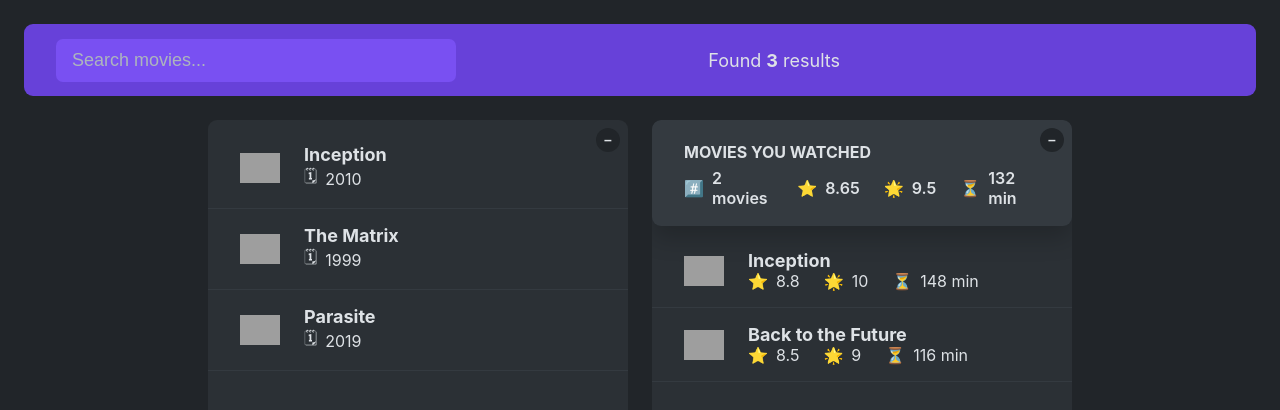
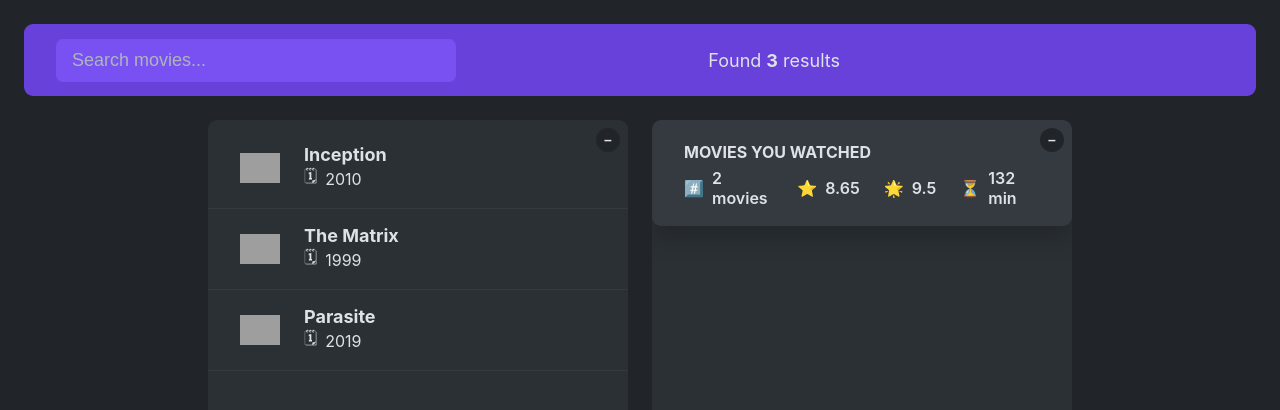
Before and after one commit to lonelydomino/usePopcorn, a React (Create React App) app: page / in a window 1280 px wide. Shown: the top 410 px of the page. Built offline with nearby package versions, Linux system fonts and the light colour scheme; grey boxes are pictures that could not be loaded.

Commit message:
Add WatchedMovie component and update movie list rendering

```diff
--- a/src/App.js
+++ b/src/App.js
@@ -46,6 +46,17 @@
     userRating: 9,
   },
 ];
+
+export default function App() {
+  const [movies, setMovies] = useState(tempMovieData);
+
+  return (
+    <>
+      <NavBar movies={movies} />
+      <Main movies={movies} />
+    </>
+  );
+}
 
 const average = (arr) =>
   arr.reduce((acc, cur, i, arr) => acc + cur / arr.length, 0);
@@ -107,6 +118,14 @@
   return (
     <ul className="list">
       {movies?.map((movie) => (
+        <Movie movie={movie} key={movie.imdbID} />
+      ))}
+    </ul>
+  );
+};
+
+const Movie = ({ movie }) => {
+  return (
     <li key={movie.imdbID}>
       <img src={movie.Poster} alt={`${movie.Title} poster`} />
       <h3>{movie.Title}</h3>
@@ -117,8 +136,6 @@
         </p>
       </div>
     </li>
-      ))}
-    </ul>
   );
 };
 const Main = ({ movies }) => {
@@ -129,23 +146,11 @@
     </main>
   );
 };
-
-const WatchedBox = () => {
-  const [watched, setWatched] = useState(tempWatchedData);
+const WatchedSummary = ({ watched }) => {
   const avgImdbRating = average(watched.map((movie) => movie.imdbRating));
   const avgUserRating = average(watched.map((movie) => movie.userRating));
   const avgRuntime = average(watched.map((movie) => movie.runtime));
-  const [isOpen2, setIsOpen2] = useState(true);
   return (
-    <div className="box">
-      <button
-        className="btn-toggle"
-        onClick={() => setIsOpen2((open) => !open)}
-      >
-        {isOpen2 ? "–" : "+"}
-      </button>
-      {isOpen2 && (
-        <>
     <div className="summary">
       <h2>Movies you watched</h2>
       <div>
@@ -167,9 +172,16 @@
         </p>
       </div>
     </div>
-
+  );
+};
+const WatchedMoviesList = ({ watched }) => {
+  return (
     <ul className="list">
-            {watched.map((movie) => (
+      {watched.map((movie) => <WatchedMovie movie={movie} />)}
+    </ul>
+  );
+};
+const WatchedMovie = ({movie}) => {
   <li key={movie.imdbID}>
           <img src={movie.Poster} alt={`${movie.Title} poster`} />
           <h3>{movie.Title}</h3>
@@ -188,20 +200,25 @@
             </p>
           </div>
         </li>
-            ))}
-          </ul>
+}
+const WatchedBox = () => {
+  const [watched, setWatched] = useState(tempWatchedData);
+
+  const [isOpen2, setIsOpen2] = useState(true);
+  return (
+    <div className="box">
+      <button
+        className="btn-toggle"
+        onClick={() => setIsOpen2((open) => !open)}
+      >
+        {isOpen2 ? "–" : "+"}
+      </button>
+      {isOpen2 && (
+        <>
+          <WatchedSummary watched={watched} />
+          <WatchedMoviesList watched={watched} />
         </>
       )}
     </div>
   );
 };
-export default function App() {
-  const [movies, setMovies] = useState(tempMovieData);
-
-  return (
-    <>
-      <NavBar movies={movies} />
-      <Main movies={movies} />
-    </>
-  );
-}
```
Lines whose indentation alone changed are shown as unchanged.
